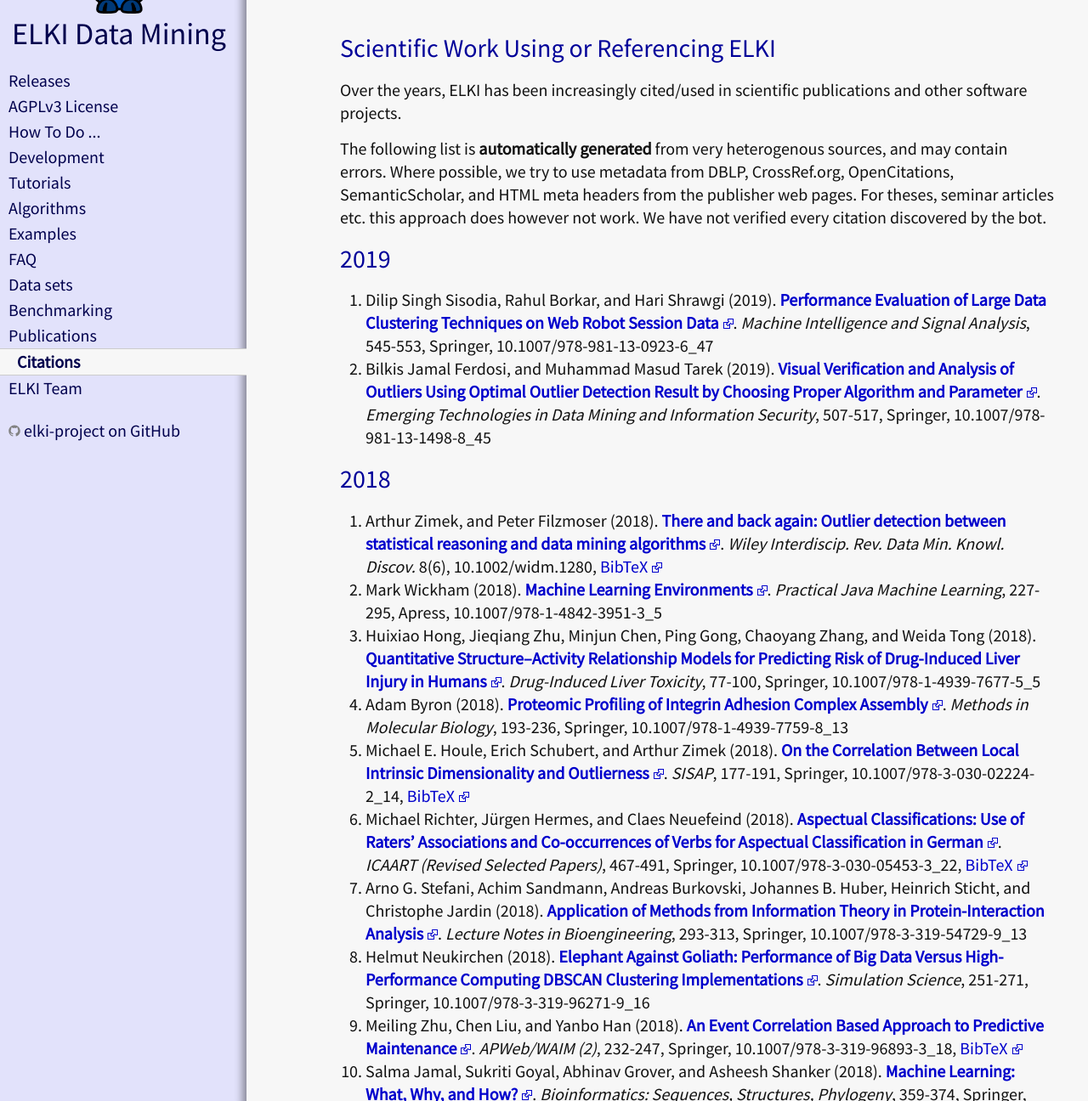
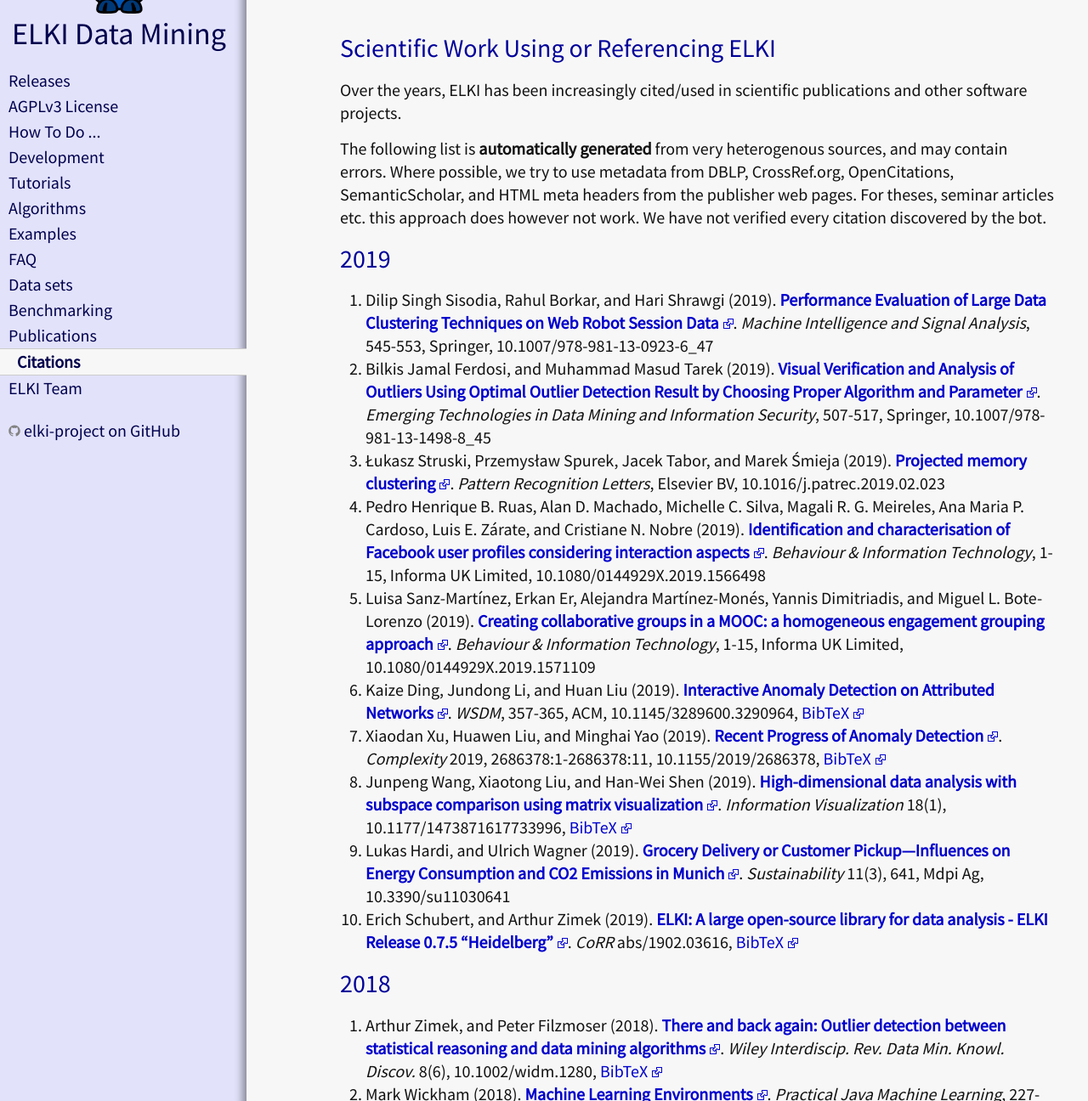
Before and after one commit to elki-project/elki-project.github.io, a Jekyll site: the page built from references.md, in a window 1280 px wide and 1400 px high, cut to the strip 104-1400 px from the top of the window. Shown: the whole strip at 85% size. Built offline with Jekyll 4.4.1, drawn with Linux system fonts in a browser that asks for light colours; some of the changed text lies outside the part shown.

```diff
--- a/references.md
+++ b/references.md
@@ -24,6 +24,34 @@
 1. Bilkis Jamal Ferdosi, and Muhammad Masud Tarek (2019).
    **[Visual Verification and Analysis of Outliers Using Optimal Outlier Detection Result by Choosing Proper Algorithm and Parameter](https://doi.org/10.1007/978-981-13-1498-8_45)**.
    *Emerging Technologies in Data Mining and Information Security*, 507-517, Springer, 10.1007/978-981-13-1498-8\_45
+1. Łukasz Struski, Przemysław Spurek, Jacek Tabor, and Marek Śmieja (2019).
+   **[Projected memory clustering](https://doi.org/10.1016/j.patrec.2019.02.023)**.
+   *Pattern Recognition Letters*, Elsevier BV, 10.1016/j.patrec.2019.02.023
+1. Pedro Henrique B. Ruas, Alan D. Machado, Michelle C. Silva, Magali R. G. Meireles, Ana Maria P. Cardoso, Luis E. Zárate, and Cristiane N. Nobre (2019).
+   **[Identification and characterisation of Facebook user profiles considering interaction aspects](https://doi.org/10.1080/0144929X.2019.1566498)**.
+   *Behaviour & Information Technology*, 1-15, Informa UK Limited, 10.1080/0144929X.2019.1566498
+1. Luisa Sanz-Martínez, Erkan Er, Alejandra Martínez-Monés, Yannis Dimitriadis, and Miguel L. Bote-Lorenzo (2019).
+   **[Creating collaborative groups in a MOOC: a homogeneous engagement grouping approach](https://doi.org/10.1080/0144929X.2019.1571109)**.
+   *Behaviour & Information Technology*, 1-15, Informa UK Limited, 10.1080/0144929X.2019.1571109
+1. Kaize Ding, Jundong Li, and Huan Liu (2019).
+   **[Interactive Anomaly Detection on Attributed Networks](https://doi.org/10.1145/3289600.3290964)**.
+   *WSDM*, 357-365, ACM, 10.1145/3289600.3290964,
+   [BibTeX](http://dblp.uni-trier.de/rec/bibtex/conf/wsdm/DingLL19)
+1. Xiaodan Xu, Huawen Liu, and Minghai Yao (2019).
+   **[Recent Progress of Anomaly Detection](https://doi.org/10.1155/2019/2686378)**.
+   *Complexity* 2019, 2686378:1-2686378:11, 10.1155/2019/2686378,
+   [BibTeX](http://dblp.uni-trier.de/rec/bibtex/journals/complexity/XuLY19)
+1. Junpeng Wang, Xiaotong Liu, and Han-Wei Shen (2019).
+   **[High-dimensional data analysis with subspace comparison using matrix visualization](https://doi.org/10.1177/1473871617733996)**.
+   *Information Visualization* 18(1), 10.1177/1473871617733996,
+   [BibTeX](http://dblp.uni-trier.de/rec/bibtex/journals/ivs/WangLS19)
+1. Lukas Hardi, and Ulrich Wagner (2019).
+   **[Grocery Delivery or Customer Pickup—Influences on Energy Consumption and CO2 Emissions in Munich](https://doi.org/10.3390/su11030641)**.
+   *Sustainability* 11(3), 641, Mdpi Ag, 10.3390/su11030641
+1. Erich Schubert, and Arthur Zimek (2019).
+   **[ELKI: A large open-source library for data analysis - ELKI Release 0.7.5 "Heidelberg"](https://arxiv.org/abs/1902.03616)**.
+   *CoRR* abs/1902.03616,
+   [BibTeX](http://dblp.uni-trier.de/rec/bibtex/journals/corr/abs-1902-03616)
 
 2018
 ----
@@ -115,6 +143,10 @@
    **[Machine Intelligence in Healthcare and Medical Cyber Physical Systems: A Survey](https://doi.org/10.1109/ACCESS.2018.2866049)**.
    *IEEE Access* 6, 46419-46494, 10.1109/ACCESS.2018.2866049,
    [BibTeX](http://dblp.uni-trier.de/rec/bibtex/journals/access/ShishvanZS18)
+1. Xuan-Hong Dang, Raji Akella, Somaieh Bahrami, Vadim Sheinin, and Petros Zerfos (2018).
+   **[Unsupervised Threshold Autoencoder to Analyze and Understand Sentence Elements](https://doi.org/10.1109/BigData.2018.8622379)**.
+   *BigData*, 3267-3276, IEEE, 10.1109/BigData.2018.8622379,
+   [BibTeX](http://dblp.uni-trier.de/rec/bibtex/conf/bigdataconf/DangABSZ18)
 1. Yanbo Han, Meiling Zhu, and Chen Liu (2018).
    **[A Service-Oriented Approach to Modeling and Reusing Event Correlations](https://doi.org/10.1109/COMPSAC.2018.00077)**.
    *COMPSAC (1)*, 498-507, IEEE, 10.1109/COMPSAC.2018.00077,
@@ -123,9 +155,10 @@
    **[Introducing Hierarchical Clustering with Real Time Stream Reasoning into Semantic-Enabled IoT](https://doi.org/10.1109/COMPSAC.2018.10291)**.
    *COMPSAC (2)*, 540-545, IEEE, 10.1109/COMPSAC.2018.10291,
    [BibTeX](http://dblp.uni-trier.de/rec/bibtex/conf/compsac/SunKT18)
-1. Cedric Buche, Cindy Even, and Julien Soler (2018).
+1. Cédric Buche, Cindy Even, and Julien Soler (2018).
    **[Autonomous Virtual Player in a Video Game Imitating Human Players: The ORION Framework](https://doi.org/10.1109/CW.2018.00029)**.
-   *2018 International Conference on Cyberworlds (CW)*, IEEE, 10.1109/CW.2018.00029
+   *CW*, 108-113, IEEE, 10.1109/CW.2018.00029,
+   [BibTeX](http://dblp.uni-trier.de/rec/bibtex/conf/cw/BucheES18)
 1. Pavol Mulinka, Pedro Casas, and Lukas Kencl (2018).
    **[Hi-Clust: Unsupervised Analysis of Cloud Latency Measurements Through Hierarchical Clustering](https://doi.org/10.1109/CloudNet.2018.8549558)**.
    *CloudNet*, 1-7, IEEE, 10.1109/CloudNet.2018.8549558,
@@ -197,6 +230,9 @@
    **[G-OPTICS: fast ordering density-based cluster objects using graphics processing units](https://doi.org/10.1504/IJWGS.2018.092583)**.
    *IJWGS* 14(3), 273-287, 10.1504/IJWGS.2018.092583,
    [BibTeX](http://dblp.uni-trier.de/rec/bibtex/journals/ijwgs/LeeL18)
+1. I.Y. Grishanova, , J.V. Rogushina, and (2018).
+   **[Technological solutions for intelligent analysis of Big Data. Programming languages](https://doi.org/10.15407/pp2018.04.045)**.
+   *Problems In Programming*, 045-058, Co. Ltd. Ukrinformnauka, 10.15407/pp2018.04.045
 1. Xiaodan Xu, Huawen Liu, Li Li, and Minghai Yao (2018).
    **[A Comparison of Outlier Detection Techniques for High-Dimensional Data](https://doi.org/10.2991/ijcis.11.1.50)**.
    *Int. J. Comput. Intell. Syst.* 11(1), 652-662, 10.2991/ijcis.11.1.50,
@@ -222,6 +258,10 @@
    **[Two Faces of the Framework for Analysis and Prediction, Part 2 - Research](https://doi.org/10.5755/j01.itc.47.3.18747)**.
    *ITC* 47(3), 489-502, 10.5755/j01.itc.47.3.18747,
    [BibTeX](http://dblp.uni-trier.de/rec/bibtex/journals/itc/KurbalijaIGR18a)
+1. Hong Yu, Tiantian Zhang, Yahong Lian, and Yu Cai (2018).
+   **[Co-regularized Multi-view Subspace Clustering](http://proceedings.mlr.press/v95/yu18a.html)**.
+   *ACML*, 17-32, JMLR.org,
+   [BibTeX](http://dblp.uni-trier.de/rec/bibtex/conf/acml/YuZLC18)
 1. Erich Schubert, Andreas Spitz, and Michael Gertz (2018).
    **[Exploring Significant Interactions in Live News](http://ceur-ws.org/Vol-2079/paper9.pdf)**.
    *NewsIR@ECIR*, 39-44, CEUR-WS.org,
@@ -572,6 +609,10 @@
    **[Arrays of (locality-sensitive) Count Estimators (ACE): High-Speed Anomaly Detection via Cache Lookups](https://arxiv.org/abs/1706.06664)**.
    *CoRR* abs/1706.06664,
    [BibTeX](http://dblp.uni-trier.de/rec/bibtex/journals/corr/LuoS17a)
+1. Jonathan R. Wells, and Kai Ming Ting (2017).
+   **[A simple efficient density estimator that enables fast systematic search](https://arxiv.org/abs/1707.00783)**.
+   *CoRR* abs/1707.00783,
+   [BibTeX](http://dblp.uni-trier.de/rec/bibtex/journals/corr/WellsT17)
 1. Erich Schubert, Andreas Spitz, Michael Weiler, Johanna Geiß, and Michael Gertz (2017).
    **[Semantic Word Clouds with Background Corpus Normalization and t-distributed Stochastic Neighbor Embedding](https://arxiv.org/abs/1708.03569)**.
    *CoRR* abs/1708.03569,
@@ -872,6 +913,8 @@
 1. Alexander Fischer-Brandies (2016).
    **[Explaining Outliers in ARTigo](http://www.pms.ifi.lmu.de/publikationen/projektarbeiten/Alexander.Fischer-Brandies/PA_Alexander.Fischer-Brandies.pdf)**.
    Ludwig-Maximilians-Universität München
+1. Anthony McCaffrey, and University Of Massachusetts (2016).
+   **[Feature type spectrum technique](http://www.freepatentsonline.com/9646266.html)**.
 1. B. Gajewski, and T. Martyn (2016).
    **[Spatial data clustering in independent mobile environment](https://yadda.icm.edu.pl/baztech/element/bwmeta1.element.baztech-95117230-511c-45d0-b1ae-83d4cf2926d8)**.
    *Measurement Automation Monitoring* Vol. 62, No. 5
@@ -1971,3 +2014,6 @@
 [Semantic Scholar](https://www.semanticscholar.org/paper/d3c5b084da0ad30d75bcc630949fa4df0243eff2)
 [Google Scholar](http://scholar.google.de/scholar?cites=13946522890235188309)
 [OpenCitations](http://opencitations.net/index/coci/search?text=10.14778/2824032.2824115&rule=citeddoi)
+
+Release 0.7.5:
+[Semantic Scholar](https://www.semanticscholar.org/paper/08f4d340e566a95e267a93ea78ad7040d7f71a45)
```
Also changed, not shown: other parts of references.md (+0 -3 lines).
